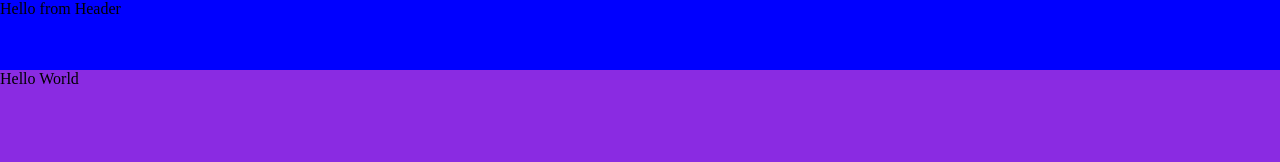
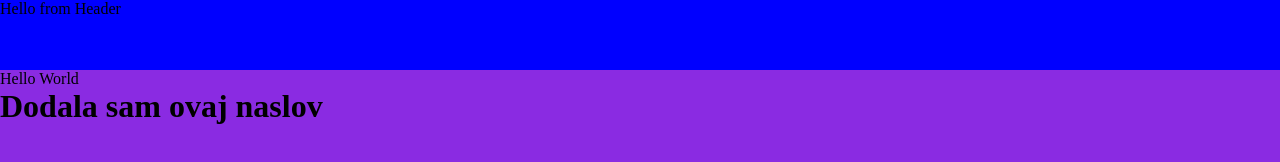
Before and after one commit to tutorialsprogramming/tutorialsprogramming.github.io, a plain HTML site: page index.html in a window 1280 px wide. Drawn offline with Linux system fonts and the light colour scheme.

Commit message:
Add files via upload

```diff
--- a/index.html
+++ b/index.html
@@ -13,6 +13,7 @@
     </header>
     <main>
         Hello World
+        <h1>Dodala sam ovaj naslov </h1>
     </main>
 </body>
 </html>
```
